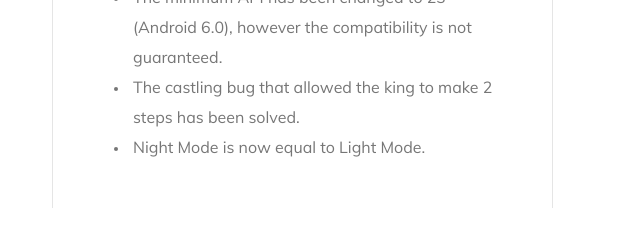
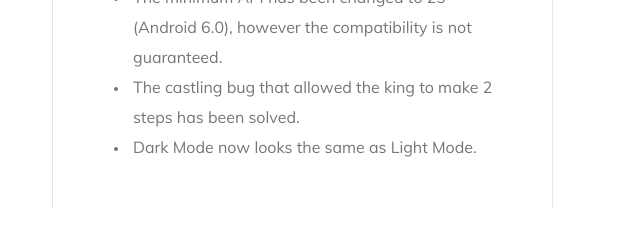
Before and after one commit to sanmatte/chess, a plain HTML site: page index.html in a window 1280 px wide. Shown: the part 2240-2480 px from the top of the page, 88-728 px from the left. Drawn offline with Linux system fonts and the light colour scheme; files whose address does not match are found by name.

Commit message:
update html

```diff
--- a/index.html
+++ b/index.html
@@ -245,7 +245,7 @@
                         <ul>
                             <li>The minimum API has been changed to 23 (Android 6.0), however the compatibility is not guaranteed.</li>
                             <li>The castling bug that allowed the king to make 2 steps has been solved.</li>
-                            <li>Night Mode is now equal to Light Mode.</li>
+                            <li>Dark Mode now looks the same as Light Mode.</li>
                         </ul>
                         </p>
                     </div>
```
